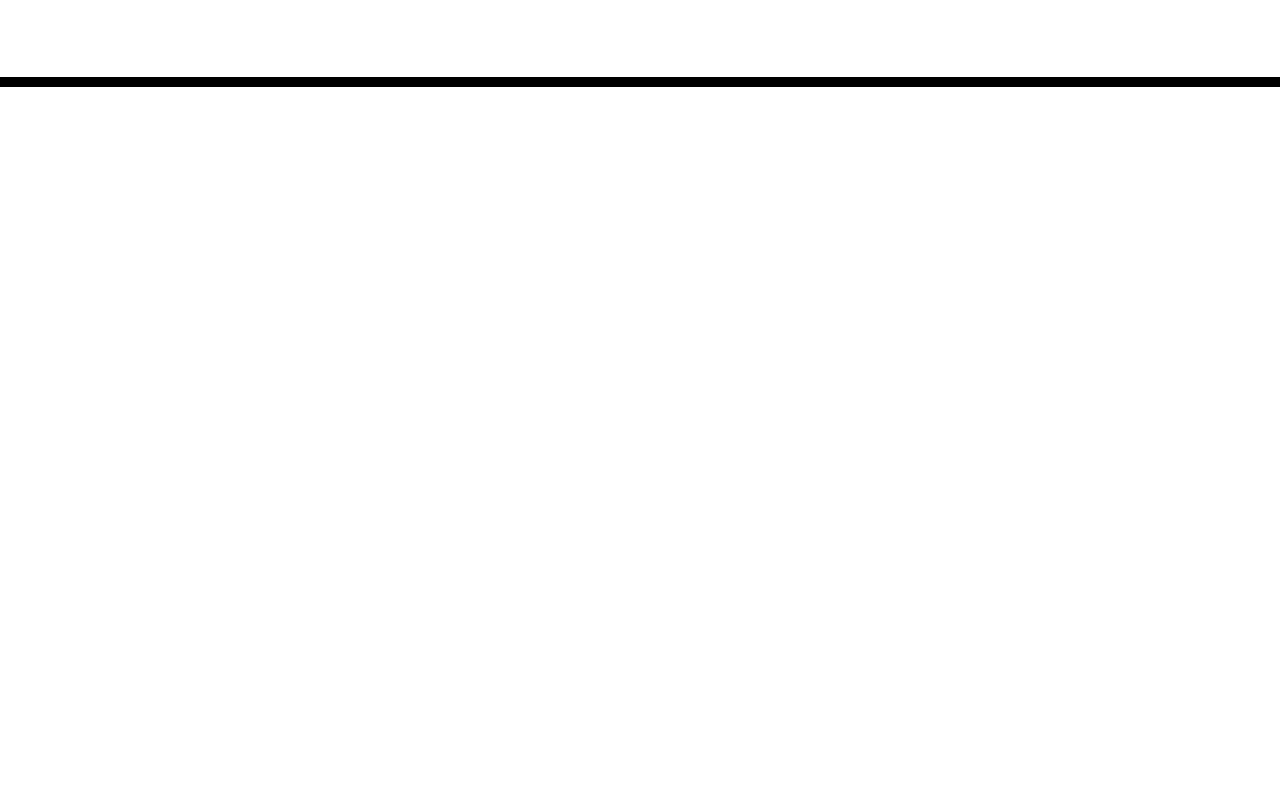
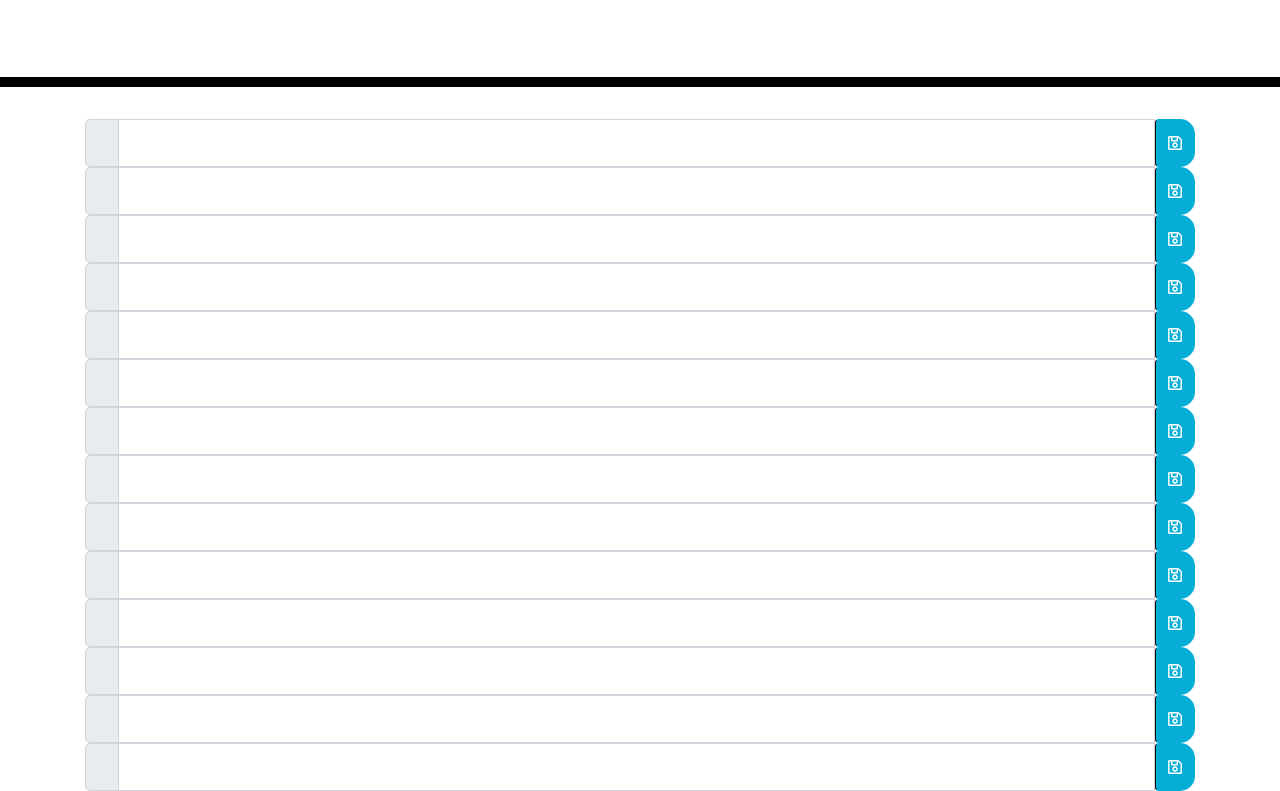
Before and after one commit to ttomas100/Third-Party-APIs, a plain HTML site: page index.html in a window 1280 px wide. Shown: the part 181-972 px from the top of the page. Before the commit the page ends 800 px from the top, so only its background shows below. Drawn offline with nearby package versions, Linux system fonts and the light colour scheme; files that its build step writes are made by us from their sources.

Commit message:
time blocks

```diff
--- a/index.html
+++ b/index.html
@@ -1,38 +1,136 @@
 <!DOCTYPE html>
-<html lang="en">
+<html lang = "en">
   <head>
-    <meta charset="UTF-8" />
-    <meta name="viewport" content="width=device-width, initial-scale=1.0" />
-    <meta http-equiv="X-UA-Compatible" content="ie=edge" />
+    <meta charset    = "UTF-8" />
+    <meta name       = "viewport" content        = "width=device-width, initial-scale=1.0" />
+    <meta http-equiv = "X-UA-Compatible" content = "ie=edge" />
     <link
-      rel="stylesheet"
-      href="https://stackpath.bootstrapcdn.com/bootstrap/4.3.1/css/bootstrap.min.css"
+      rel  = "stylesheet"
+      href = "https://stackpath.bootstrapcdn.com/bootstrap/4.3.1/css/bootstrap.min.css"
     />
     <link
-      rel="stylesheet"
-      href="https://use.fontawesome.com/releases/v5.8.1/css/all.css"
-      integrity="sha384-50oBUHEmvpQ+1lW4y57PTFmhCaXp0ML5d60M1M7uH2+nqUivzIebhndOJK28anvf"
-      crossorigin="anonymous"
+      rel         = "stylesheet"
+      href        = "https://use.fontawesome.com/releases/v5.8.1/css/all.css"
+      integrity   = "sha384-50oBUHEmvpQ+1lW4y57PTFmhCaXp0ML5d60M1M7uH2+nqUivzIebhndOJK28anvf"
+      crossorigin = "anonymous"
     />
     <link
-      href="https://fonts.googleapis.com/css?family=Open+Sans&display=swap"
-      rel="stylesheet"
+      href = "https://fonts.googleapis.com/css?family=Open+Sans&display=swap"
+      rel  = "stylesheet"
     />
-    <link rel="stylesheet" href="style.css" />
+    <link rel = "stylesheet" href = "develop/style.css" />
     <title>Work Day Scheduler</title>
   </head>
 
   <body>
-    <header class="jumbotron">
-      <h1 class="display-3">Work Day Scheduler</h1>
-      <p class="lead">A simple calendar app for scheduling your work day</p>
-      <p id="currentDay" class="lead"></p>
+    <header class = "jumbotron">
+    <h1     class = "display-3">Work Day Scheduler</h1>
+    <p      class = "lead">A simple calendar app for scheduling your work day</p>
+    <p      id    = "currentDay" class = "lead"></p>
     </header>
-    <div class="container">
+    <div class = "container">
       <!-- Timeblocks go here -->
+      <div  class = "input-group input-group-lg" data-hour = "5am">
+        <div  class = "input-group-prepend">
+        <span class = "input-group-text time-block block1"></span>
+        </div>
+        <input  type  = "text" class           = "form-control form9" aria-label = "Large">
+        <button class = "btn saveBtn"><i class = "far fa-save"></i></button>
+      </div>
+      <div  class = "input-group input-group-lg" data-hour = "6am">
+        <div  class = "input-group-prepend">
+        <span class = "input-group-text time-block block1"></span>
+        </div>
+        <input  type  = "text" class           = "form-control form9" aria-label = "Large">
+        <button class = "btn saveBtn"><i class = "far fa-save"></i></button>
+      </div>
+      <div  class = "input-group input-group-lg" data-hour = "7am">
+        <div  class = "input-group-prepend">
+        <span class = "input-group-text time-block block1"></span>
+        </div>
+        <input  type  = "text" class           = "form-control form9" aria-label = "Large">
+        <button class = "btn saveBtn"><i class = "far fa-save"></i></button>
+      </div>
+      <div  class = "input-group input-group-lg" data-hour = "8am">
+        <div  class = "input-group-prepend">
+        <span class = "input-group-text time-block block1"></span>
+        </div>
+        <input  type  = "text" class           = "form-control form9" aria-label = "Large">
+        <button class = "btn saveBtn"><i class = "far fa-save"></i></button>
+      </div>
+      <div  class = "input-group input-group-lg" data-hour = "9am">
+        <div  class = "input-group-prepend">
+        <span class = "input-group-text time-block block1"></span>
+        </div>
+        <input  type  = "text" class           = "form-control form9" aria-label = "Large">
+        <button class = "btn saveBtn"><i class = "far fa-save"></i></button>
+      </div>
+      <div  class = "input-group input-group-lg" data-hour = "10am">
+        <div  class = "input-group-prepend">
+        <span class = "input-group-text time-block block1"></span>
+        </div>
+        <input  type  = "text" class           = "form-control form9" aria-label = "Large">
+        <button class = "btn saveBtn"><i class = "far fa-save"></i></button>
+      </div>
+      <div  class = "input-group input-group-lg" data-hour = "11am">
+        <div  class = "input-group-prepend">
+        <span class = "input-group-text time-block block1"></span>
+        </div>
+        <input  type  = "text" class           = "form-control form9" aria-label = "Large">
+        <button class = "btn saveBtn"><i class = "far fa-save"></i></button>
+      </div>
+      <div  class = "input-group input-group-lg" data-hour = "12am">
+        <div  class = "input-group-prepend">
+        <span class = "input-group-text time-block block1"></span>
+        </div>
+        <input  type  = "text" class           = "form-control form9" aria-label = "Large">
+        <button class = "btn saveBtn"><i class = "far fa-save"></i></button>
+      </div>
+      <div  class = "input-group input-group-lg" data-hour = "1pm">
+        <div  class = "input-group-prepend">
+        <span class = "input-group-text time-block block1"></span>
+        </div>
+        <input  type  = "text" class           = "form-control form9" aria-label = "Large">
+        <button class = "btn saveBtn"><i class = "far fa-save"></i></button>
+      </div>
+      <div  class = "input-group input-group-lg" data-hour = "2pm">
+        <div  class = "input-group-prepend">
+        <span class = "input-group-text time-block block1"></span>
+        </div>
+        <input  type  = "text" class           = "form-control form9" aria-label = "Large">
+        <button class = "btn saveBtn"><i class = "far fa-save"></i></button>
+      </div>
+      <div  class = "input-group input-group-lg" data-hour = "3pm">
+        <div  class = "input-group-prepend">
+        <span class = "input-group-text time-block block1"></span>
+        </div>
+        <input  type  = "text" class           = "form-control form9" aria-label = "Large">
+        <button class = "btn saveBtn"><i class = "far fa-save"></i></button>
+      </div>
+      <div  class = "input-group input-group-lg" data-hour = "4pm">
+        <div  class = "input-group-prepend">
+        <span class = "input-group-text time-block block1"></span>
+        </div>
+        <input  type  = "text" class           = "form-control form9" aria-label = "Large">
+        <button class = "btn saveBtn"><i class = "far fa-save"></i></button>
+      </div>
+      <div  class = "input-group input-group-lg" data-hour = "5pm">
+        <div  class = "input-group-prepend">
+        <span class = "input-group-text time-block block1"></span>
+        </div>
+        <input  type  = "text" class           = "form-control form9" aria-label = "Large">
+        <button class = "btn saveBtn"><i class = "far fa-save"></i></button>
+      </div>
+      <div  class = "input-group input-group-lg" data-hour = "6pm">
+        <div  class = "input-group-prepend">
+        <span class = "input-group-text time-block block1"></span>
+        </div>
+        <input  type  = "text" class           = "form-control form9" aria-label = "Large">
+        <button class = "btn saveBtn"><i class = "far fa-save"></i></button>
+      </div>
     </div>
 
-    <script src="https://code.jquery.com/jquery-3.4.1.min.js"></script>
-    <script src="https://cdnjs.cloudflare.com/ajax/libs/moment.js/2.24.0/moment.min.js"></script>
+    <script src = "https://code.jquery.com/jquery-3.4.1.min.js"></script>
+    <script src = "https://cdnjs.cloudflare.com/ajax/libs/moment.js/2.24.0/moment.min.js"></script>
   </body>
 </html>
```
Also changed, not shown: script.js (added).
